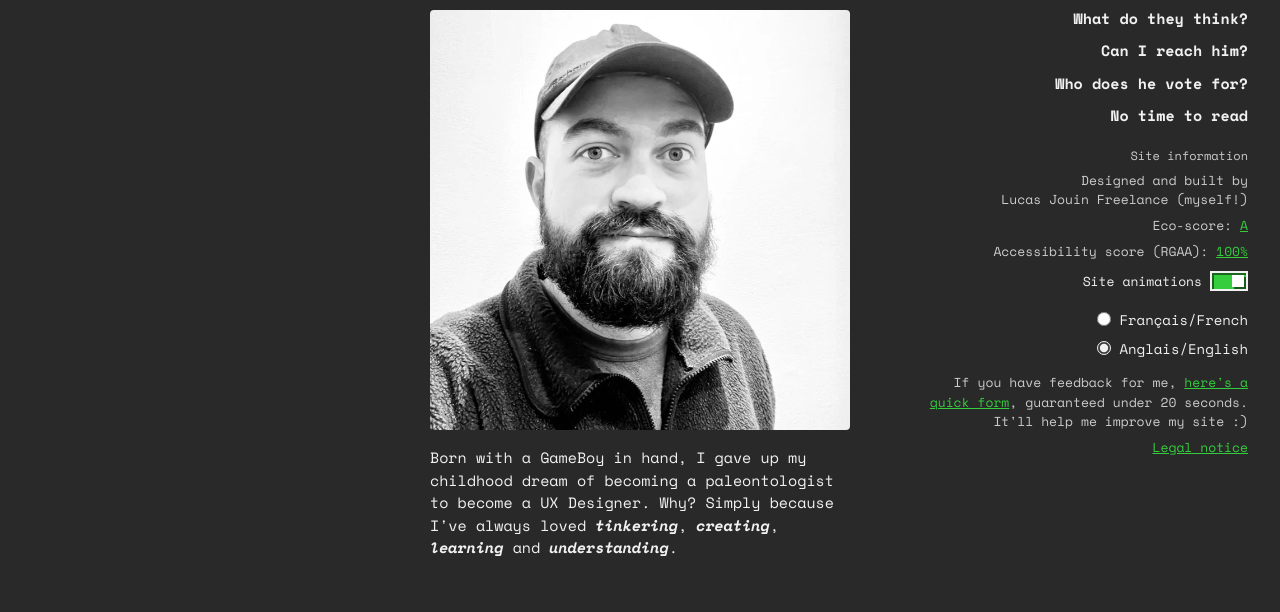
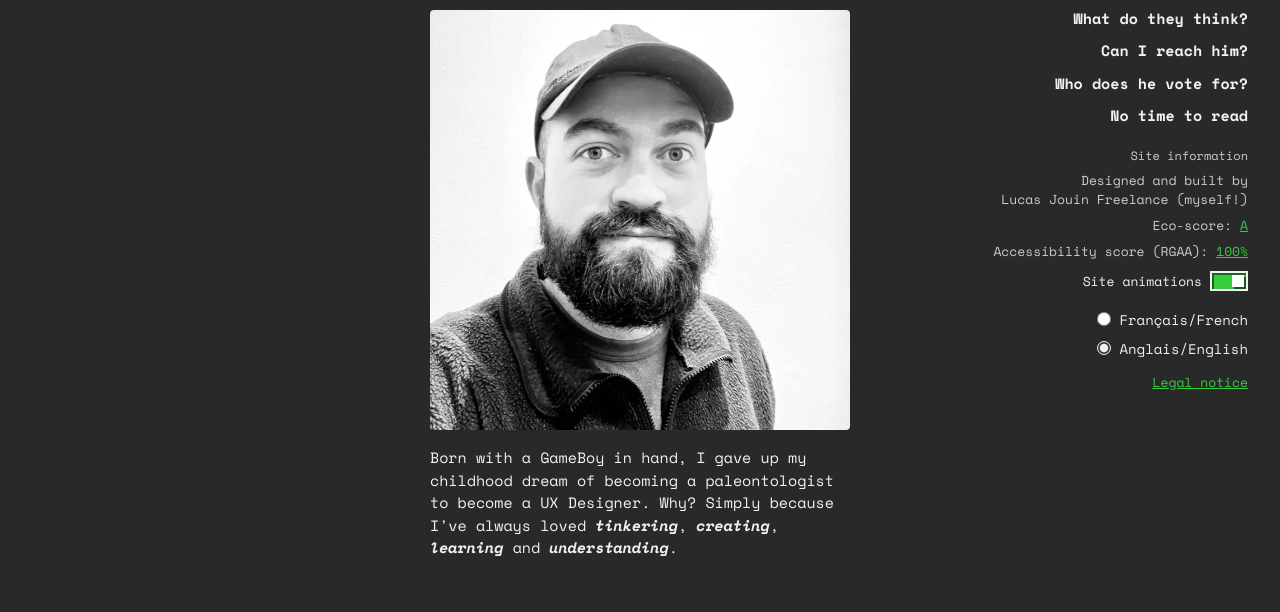
Before and after one commit to LuluFreeDesign/portfolio_lucasjouinfreelance, a plain HTML site: page en/index.html in a window 1280 px wide. Shown: the part 172-784 px from the top of the page. Drawn offline with nearby package versions, Linux system fonts and the light colour scheme.

Commit message:
Retire le paragraphe du formulaire de feedback (EN)
Co-Authored-By: Claude Sonnet 5 <noreply@anthropic.com>

```diff
--- a/en/index.html
+++ b/en/index.html
@@ -360,7 +360,6 @@
           <span>Anglais/English</span>
         </label>
       </div>
-      <p>If you have feedback for me, <a href="https://tally.so/r/yPpAvx" target="_blank" rel="noopener">here's a quick form</a>, guaranteed under 20 seconds. It'll help me improve my site :)</p>
       <p><a href="../en/legal-notice.html">Legal notice</a></p>
     </div>
   </aside>
```
